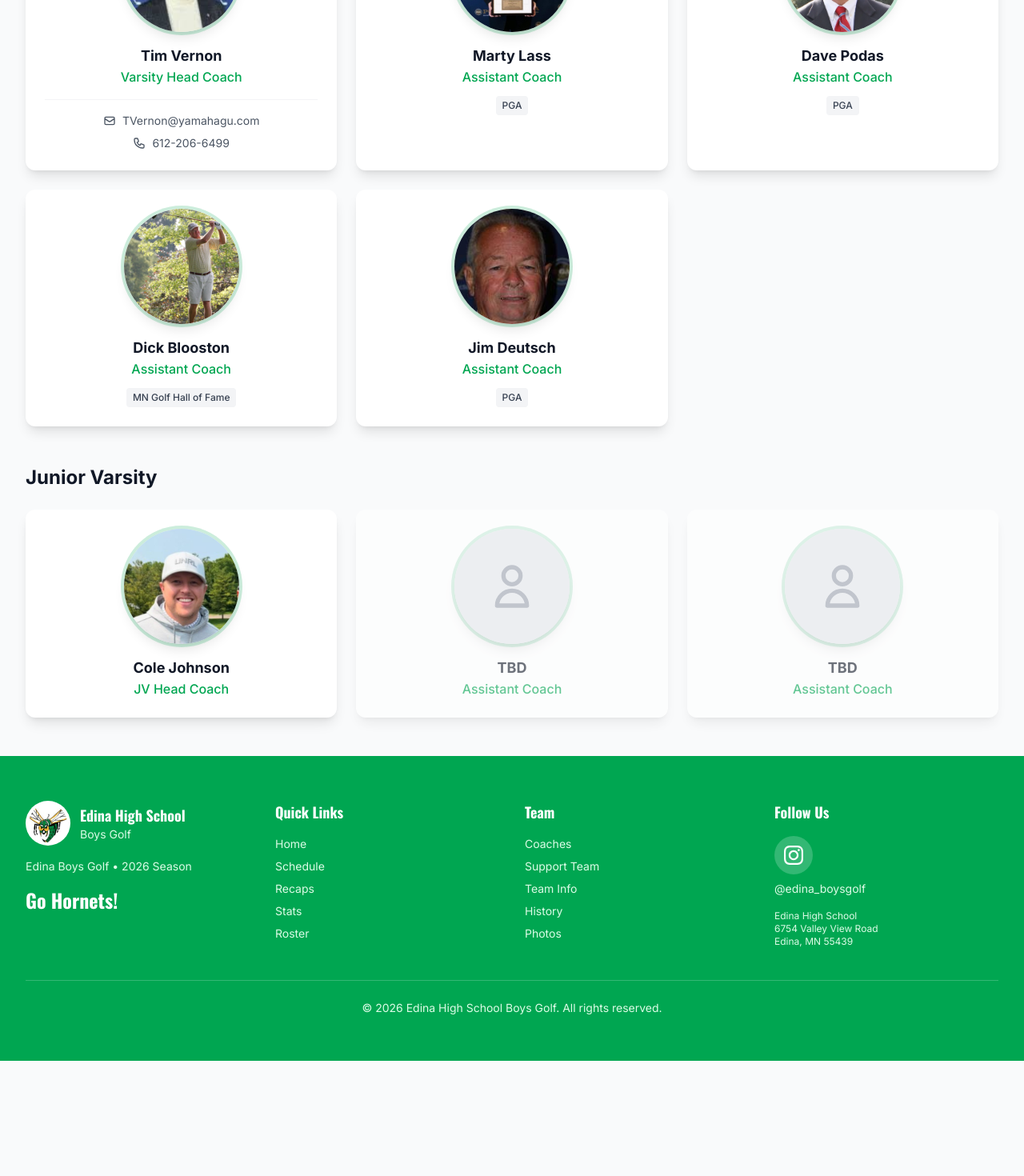
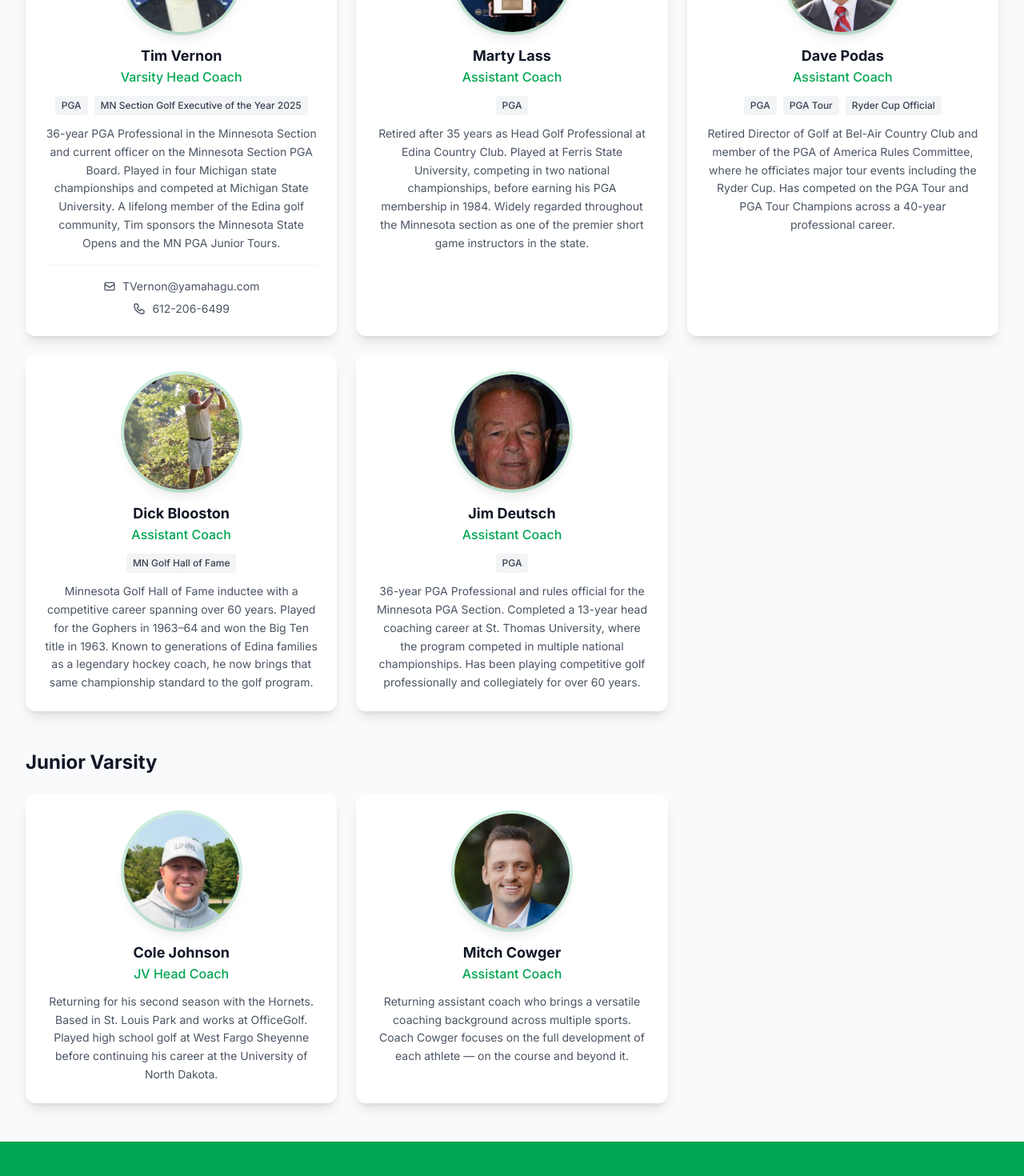
Before and after one commit to rlarson12/edina-golf-website, a React (Vite) app: page /coaches in a window 1280 px wide. Shown: the part 600-2070 px from the top of the page at 80% size. Before the commit the page ends 1926 px from the top, so only its background shows below. Built offline with nearby package versions, Linux system fonts and the light colour scheme.

Commit message:
Add coach bios, Mitch Cowger photo, updated credentials (PGA Tour, Ryder Cup, HOF)

```diff
--- a/src/pages/Coaches.jsx
+++ b/src/pages/Coaches.jsx
@@ -4,33 +4,38 @@ function Coaches() {
       name: 'Tim Vernon',
       title: 'Varsity Head Coach',
       photo: '/images/Coach Vernon .jpeg',
-      credentials: [],
+      credentials: ['PGA', 'MN Section Golf Executive of the Year 2025'],
       email: 'TVernon@yamahagu.com',
       phone: '612-206-6499',
+      bio: '36-year PGA Professional in the Minnesota Section and current officer on the Minnesota Section PGA Board. Played in four Michigan state championships and competed at Michigan State University. A lifelong member of the Edina golf community, Tim sponsors the Minnesota State Opens and the MN PGA Junior Tours.',
     },
     {
       name: 'Marty Lass',
       title: 'Assistant Coach',
       photo: '/images/Coach Lass.jpeg',
       credentials: ['PGA'],
+      bio: 'Retired after 35 years as Head Golf Professional at Edina Country Club. Played at Ferris State University, competing in two national championships, before earning his PGA membership in 1984. Widely regarded throughout the Minnesota section as one of the premier short game instructors in the state.',
     },
     {
       name: 'Dave Podas',
       title: 'Assistant Coach',
       photo: '/images/Coach Podas.webp',
-      credentials: ['PGA'],
+      credentials: ['PGA', 'PGA Tour', 'Ryder Cup Official'],
+      bio: 'Retired Director of Golf at Bel-Air Country Club and member of the PGA of America Rules Committee, where he officiates major tour events including the Ryder Cup. Has competed on the PGA Tour and PGA Tour Champions across a 40-year professional career.',
     },
     {
       name: 'Dick Blooston',
       title: 'Assistant Coach',
       photo: '/images/Coach Blooston.svg',
       credentials: ['MN Golf Hall of Fame'],
+      bio: 'Minnesota Golf Hall of Fame inductee with a competitive career spanning over 60 years. Played for the Gophers in 1963–64 and won the Big Ten title in 1963. Known to generations of Edina families as a legendary hockey coach, he now brings that same championship standard to the golf program.',
     },
     {
       name: 'Jim Deutsch',
       title: 'Assistant Coach',
       photo: '/images/Coach Deutsch.jpeg',
       credentials: ['PGA'],
+      bio: '36-year PGA Professional and rules official for the Minnesota PGA Section. Completed a 13-year head coaching career at St. Thomas University, where the program competed in multiple national championships. Has been playing competitive golf professionally and collegiately for over 60 years.',
     },
   ]
 
@@ -40,20 +45,14 @@ function Coaches() {
       title: 'JV Head Coach',
       photo: '/images/Coach-ColeJohnson.jpg',
       credentials: [],
+      bio: 'Returning for his second season with the Hornets. Based in St. Louis Park and works at OfficeGolf. Played high school golf at West Fargo Sheyenne before continuing his career at the University of North Dakota.',
     },
     {
-      name: 'TBD',
+      name: 'Mitch Cowger',
       title: 'Assistant Coach',
-      photo: null,
+      photo: '/images/Coach-MitchCowger.jpg',
       credentials: [],
-      placeholder: true,
-    },
-    {
-      name: 'TBD',
-      title: 'Assistant Coach',
-      photo: null,
-      credentials: [],
-      placeholder: true,
+      bio: 'Returning assistant coach who brings a versatile coaching background across multiple sports. Coach Cowger focuses on the full development of each athlete — on the course and beyond it.',
     },
   ]
 
@@ -104,6 +103,11 @@ function Coaches() {
               </span>
             ))}
           </div>
+        )}
+
+        {/* Bio */}
+        {coach.bio && (
+          <p className="text-sm text-gray-600 mt-3 text-center leading-relaxed">{coach.bio}</p>
         )}
 
         {/* Contact */}
```
Also changed, not shown: public/images/Coach-MitchCowger.jpg (added).
